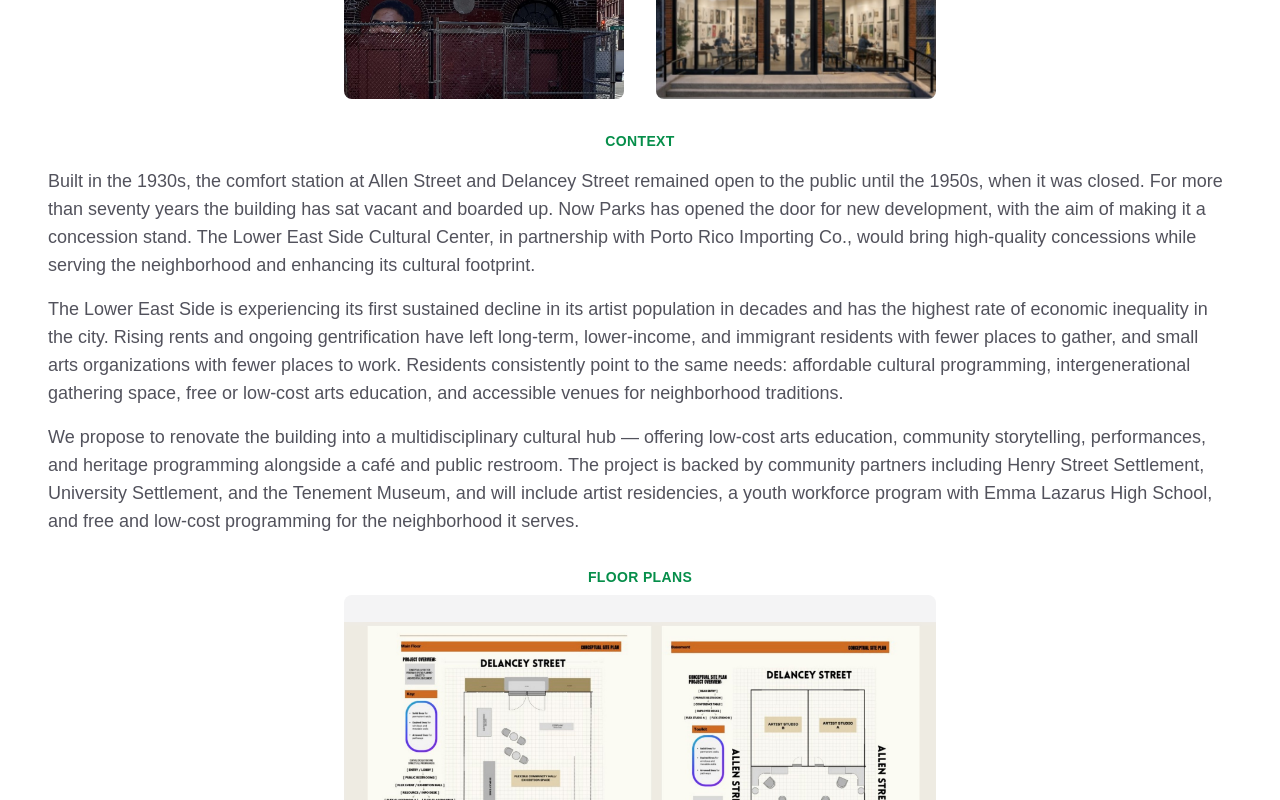
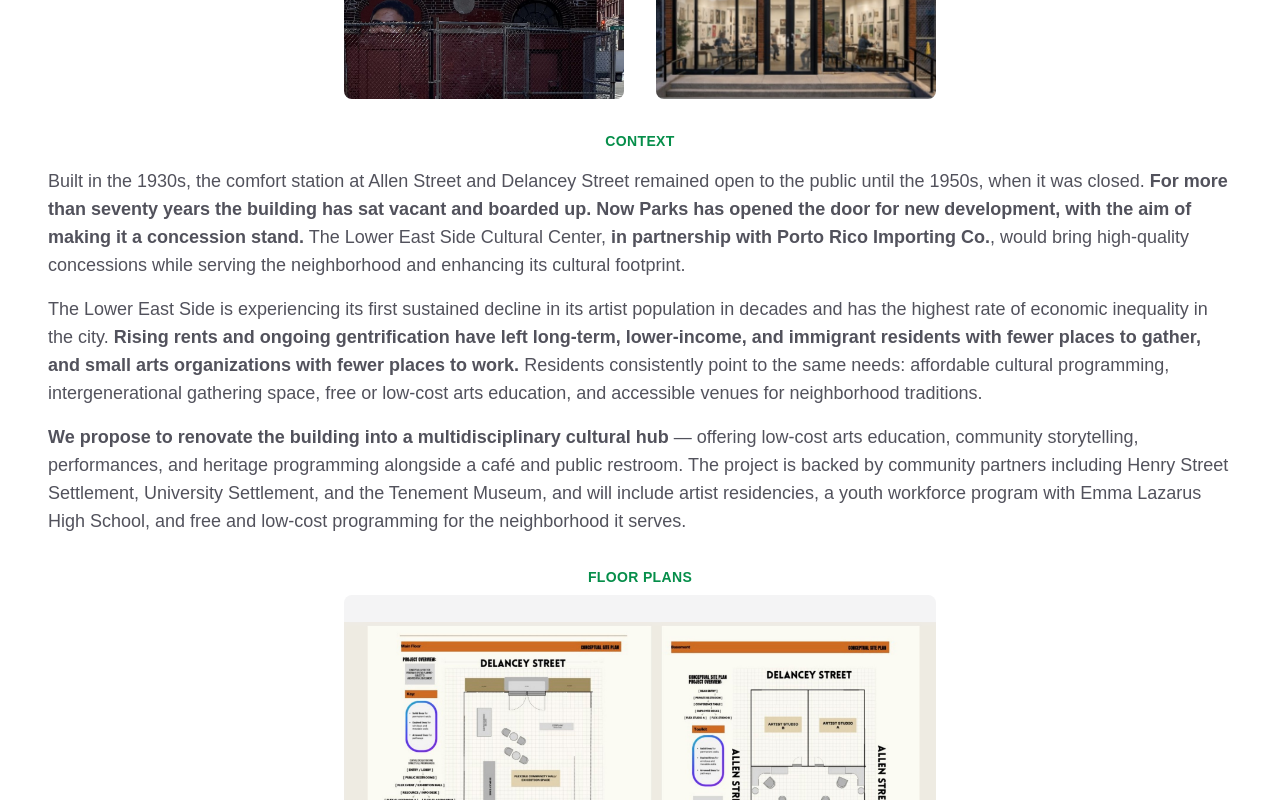
Before and after one commit to gideonberrie/lescc, a Next.js app: page / in a window 1280 px wide. Shown: the part 1060-1860 px from the top of the page. Built offline with nearby package versions, Linux system fonts and the light colour scheme.

Commit message:
Bold key phrases in the Context section
Co-Authored-By: Claude Sonnet 5 <noreply@anthropic.com>

```diff
--- a/app/page.tsx
+++ b/app/page.tsx
@@ -25,12 +25,6 @@ const BLUEPRINTS: { src: string; alt: string }[] = [
     src: "/renderings/floor-plans.jpg",
     alt: "Conceptual floor plans for the main floor and basement",
   },
-];
-
-const CONTEXT = [
-  `Built in the 1930s, the comfort station at Allen Street and Delancey Street remained open to the public until the 1950s, when it was closed. For more than seventy years the building has sat vacant and boarded up. Now Parks has opened the door for new development, with the aim of making it a concession stand. The Lower East Side Cultural Center, in partnership with Porto Rico Importing Co., would bring high-quality concessions while serving the neighborhood and enhancing its cultural footprint.`,
-  `The Lower East Side is experiencing its first sustained decline in its artist population in decades and has the highest rate of economic inequality in the city. Rising rents and ongoing gentrification have left long-term, lower-income, and immigrant residents with fewer places to gather, and small arts organizations with fewer places to work. Residents consistently point to the same needs: affordable cultural programming, intergenerational gathering space, free or low-cost arts education, and accessible venues for neighborhood traditions.`,
-  `We propose to renovate the building into a multidisciplinary cultural hub — offering low-cost arts education, community storytelling, performances, and heritage programming alongside a café and public restroom. The project is backed by community partners including Henry Street Settlement, University Settlement, and the Tenement Museum, and will include artist residencies, a youth workforce program with Emma Lazarus High School, and free and low-cost programming for the neighborhood it serves.`,
 ];
 
 const HEADING_CLASS =
@@ -100,14 +94,50 @@ export default function Home() {
 
         <div className="flex flex-col gap-4">
           <h2 className={`${HEADING_CLASS} text-center`}>Context</h2>
-          {CONTEXT.map((paragraph) => (
-            <p
-              key={paragraph.slice(0, 20)}
-              className="text-lg text-zinc-600 dark:text-zinc-400"
-            >
-              {paragraph}
-            </p>
-          ))}
+          <p className="text-lg text-zinc-600 dark:text-zinc-400">
+            Built in the 1930s, the comfort station at Allen Street and
+            Delancey Street remained open to the public until the 1950s,
+            when it was closed.{" "}
+            <strong className="font-semibold">
+              For more than seventy years the building has sat vacant and
+              boarded up. Now Parks has opened the door for new
+              development, with the aim of making it a concession stand.
+            </strong>{" "}
+            The Lower East Side Cultural Center,{" "}
+            <strong className="font-semibold">
+              in partnership with Porto Rico Importing Co.
+            </strong>
+            , would bring high-quality concessions while serving the
+            neighborhood and enhancing its cultural footprint.
+          </p>
+          <p className="text-lg text-zinc-600 dark:text-zinc-400">
+            The Lower East Side is experiencing its first sustained decline
+            in its artist population in decades and has the highest rate of
+            economic inequality in the city.{" "}
+            <strong className="font-semibold">
+              Rising rents and ongoing gentrification have left long-term,
+              lower-income, and immigrant residents with fewer places to
+              gather, and small arts organizations with fewer places to
+              work.
+            </strong>{" "}
+            Residents consistently point to the same needs: affordable
+            cultural programming, intergenerational gathering space, free
+            or low-cost arts education, and accessible venues for
+            neighborhood traditions.
+          </p>
+          <p className="text-lg text-zinc-600 dark:text-zinc-400">
+            <strong className="font-semibold">
+              We propose to renovate the building into a multidisciplinary
+              cultural hub
+            </strong>{" "}
+            — offering low-cost arts education, community storytelling,
+            performances, and heritage programming alongside a café and
+            public restroom. The project is backed by community partners
+            including Henry Street Settlement, University Settlement, and
+            the Tenement Museum, and will include artist residencies, a
+            youth workforce program with Emma Lazarus High School, and free
+            and low-cost programming for the neighborhood it serves.
+          </p>
         </div>
 
         <div className="mx-auto w-full sm:w-1/2">
```
